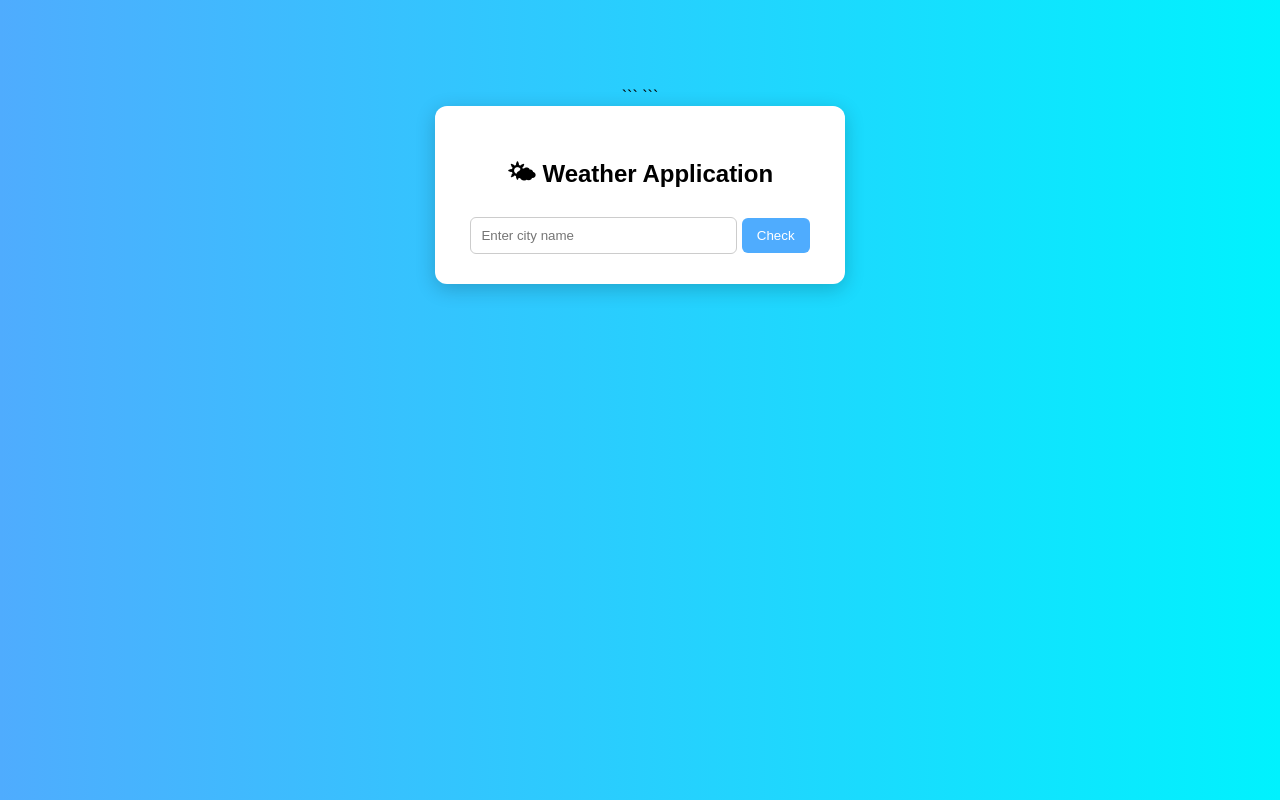
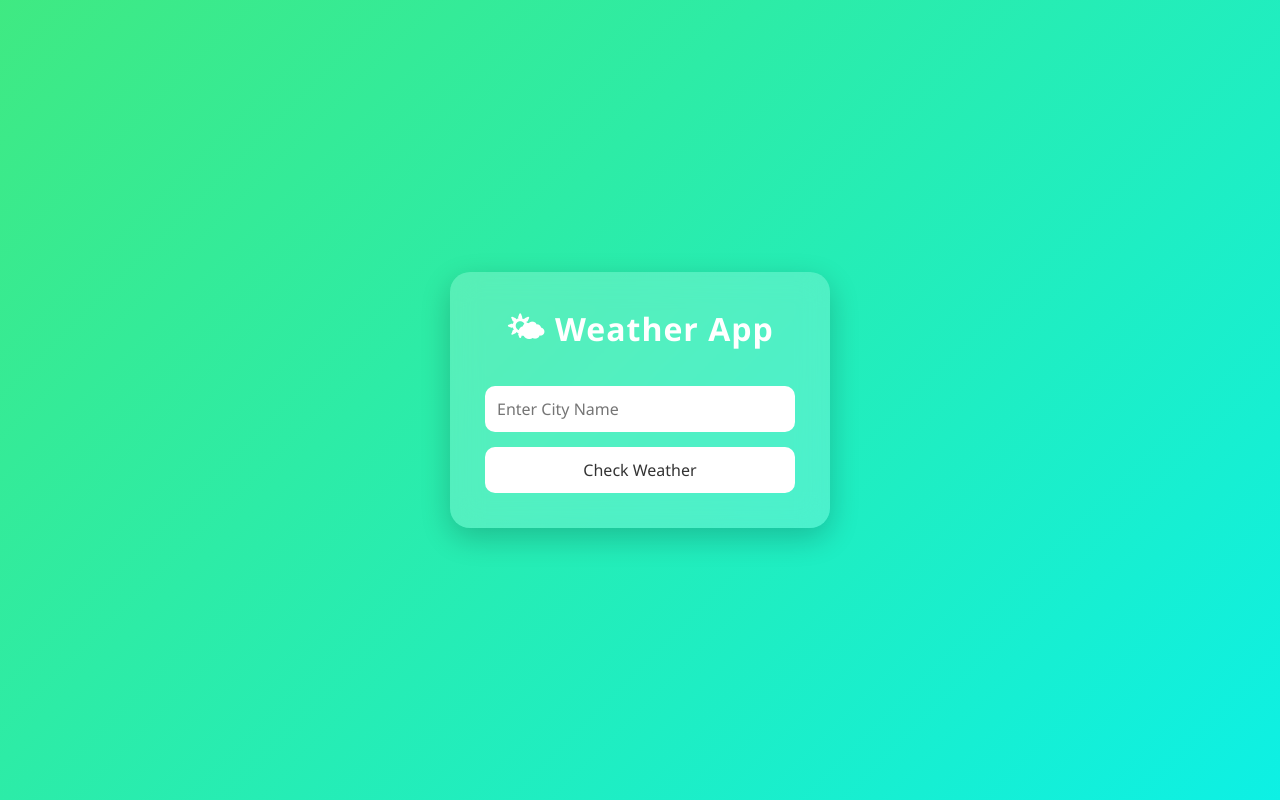
Before and after one commit to veditha597/django-weather-app, a Django app: page / in a window 1280 px wide. Run offline with Django 5.2, Linux system fonts and the light colour scheme.

Commit message:
Updated styling

````diff
--- a/weather/templates/index.html
+++ b/weather/templates/index.html
@@ -1,95 +1,146 @@
 <!DOCTYPE html>
-
 <html>
 <head>
 <title>Weather App</title>
 
-```
 <style>
+
+*{
+margin:0;
+padding:0;
+box-sizing:border-box;
+font-family:Segoe UI, sans-serif;
+}
+
 body{
-        font-family: Arial, sans-serif;
-        background: linear-gradient(to right,#4facfe,#00f2fe);
-        text-align:center;
-        padding-top:80px;
+height:100vh;
+display:flex;
+justify-content:center;
+align-items:center;
+background: linear-gradient(-45deg,#4facfe,#00f2fe,#43e97b,#38f9d7);
+background-size:400% 400%;
+animation:gradientMove 10s ease infinite;
+}
+
+@keyframes gradientMove{
+0%{background-position:0% 50%;}
+50%{background-position:100% 50%;}
+100%{background-position:0% 50%;}
 }
 
 .container{
-        background:white;
-        width:350px;
-        margin:auto;
-        padding:30px;
-        border-radius:12px;
-        box-shadow:0 5px 20px rgba(0,0,0,0.2);
+width:380px;
+padding:35px;
+border-radius:20px;
+text-align:center;
+background:rgba(255,255,255,0.2);
+backdrop-filter:blur(15px);
+box-shadow:0 10px 30px rgba(0,0,0,0.2);
+color:white;
 }
 
-    h2{
-        margin-bottom:20px;
+h1{
+margin-bottom:25px;
+letter-spacing:1px;
 }
 
 input{
-        padding:10px;
-        width:70%;
-        border-radius:6px;
-        border:1px solid #ccc;
+width:100%;
+padding:12px;
+border:none;
+border-radius:10px;
+margin-bottom:15px;
+outline:none;
+font-size:16px;
 }
 
 button{
-        padding:10px 15px;
+width:100%;
+padding:12px;
 border:none;
-        background:#4facfe;
-        color:white;
-        border-radius:6px;
+border-radius:10px;
+background:#ffffff;
+color:#333;
+font-size:16px;
 cursor:pointer;
+transition:0.3s;
 }
 
 button:hover{
-        background:#2d8cf0;
+transform:scale(1.05);
+background:#f1f1f1;
 }
 
-    .weather-box{
-        margin-top:20px;
-        background:#f4f4f4;
-        padding:15px;
-        border-radius:10px;
+.weather{
+margin-top:25px;
+}
+
+.city{
+font-size:24px;
+margin-bottom:10px;
+}
+
+.temp{
+font-size:45px;
+font-weight:bold;
+margin-bottom:10px;
+}
+
+.details{
+font-size:16px;
+margin-top:10px;
+line-height:1.8;
 }
 
 .error{
-        color:red;
-        margin-top:10px;
+margin-top:15px;
+background:rgba(255,0,0,0.2);
+padding:10px;
+border-radius:8px;
 }
+
 </style>
-```
-
 </head>
 
 <body>
 
 <div class="container">
 
-<h2>🌤 Weather Application</h2>
+<h1>🌤 Weather App</h1>
 
 <form method="POST">
 {% csrf_token %}
-    <input type="text" name="city" placeholder="Enter city name">
-    <button type="submit">Check</button>
+
+<input type="text" name="city" placeholder="Enter City Name">
+
+<button type="submit">Check Weather</button>
+
 </form>
+
+{% if weather %}
+
+<div class="weather">
+
+<div class="city">{{weather.city}}</div>
+
+<div class="temp">🌡 {{weather.temperature}}°C</div>
+
+<div class="details">
+💧 Humidity: {{weather.humidity}} % <br>
+🌬 Wind Speed: {{weather.wind}} m/s <br>
+☁ {{weather.description}}
+</div>
+
+</div>
+
+{% endif %}
 
 {% if error %}
 
-<p class="error">{{ error }}</p>
-{% endif %}
+<div class="error">
+{{error}}
+</div>
 
-{% if weather %}
-
-<div class="weather-box">
-<h3>Weather Details</h3>
-
-<p><b>Temperature:</b> {{ weather.temperature }} °C</p>
-<p><b>Humidity:</b> {{ weather.humidity }} %</p>
-<p><b>Wind Speed:</b> {{ weather.wind_speed }} m/s</p>
-<p><b>Description:</b> {{ weather.description }}</p>
-
-</div>
 {% endif %}
 
 </div>
````
Lines whose indentation alone changed are shown as unchanged.
